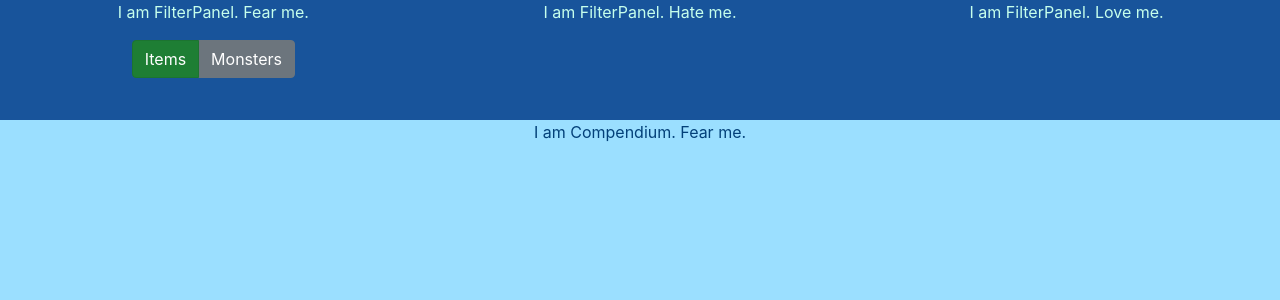
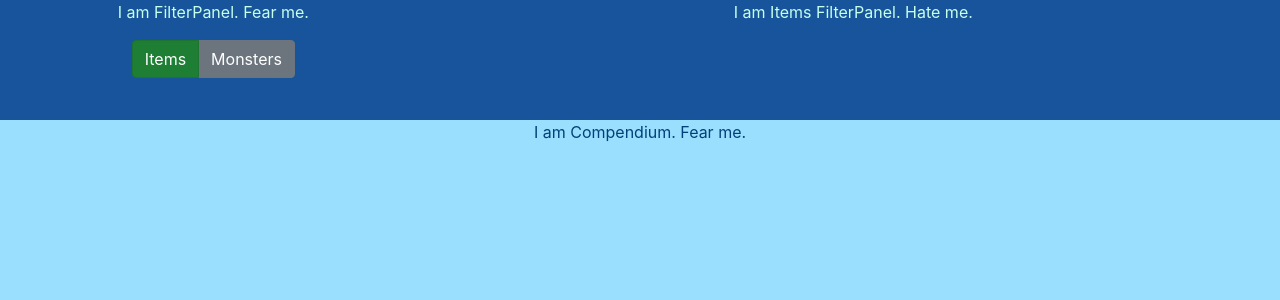
Before and after one commit to aturfah/eon-codex, a React (Create React App) app: page / in a window 1280 px wide. Shown: the top 300 px of the page. Built offline with nearby package versions, Linux system fonts and the light colour scheme.

Commit message:
Toggle for which limits are visible

```diff
--- a/src/FilterPanel/FilterPanel.js
+++ b/src/FilterPanel/FilterPanel.js
@@ -48,9 +48,11 @@ class FilterPanel extends Component {
 
     let itemButtonVariant = 'success';
     let monsterButtonVariant = 'secondary';
+    let itemFiltersVisible = true;
     if (this.itemFlag===false) {
       itemButtonVariant = 'secondary';
       monsterButtonVariant = 'success';
+      itemFiltersVisible = false;
     }
 
     return (
@@ -77,8 +79,8 @@ class FilterPanel extends Component {
               </ToggleButtonGroup>
             </ButtonToolbar>
           </Col>
-          <Col xs="12" md="4">I am FilterPanel. Hate me.</Col>
-          <Col xs="12" md="4">I am FilterPanel. Love me.</Col>
+          <Col xs="12" md="8" hidden={!itemFiltersVisible}>I am Items FilterPanel. Hate me.</Col>
+          <Col xs="12" md="8" hidden={itemFiltersVisible}>I am Monsters FilterPanel. Love me.</Col>
         </Row>
       </Container>
     );
```
